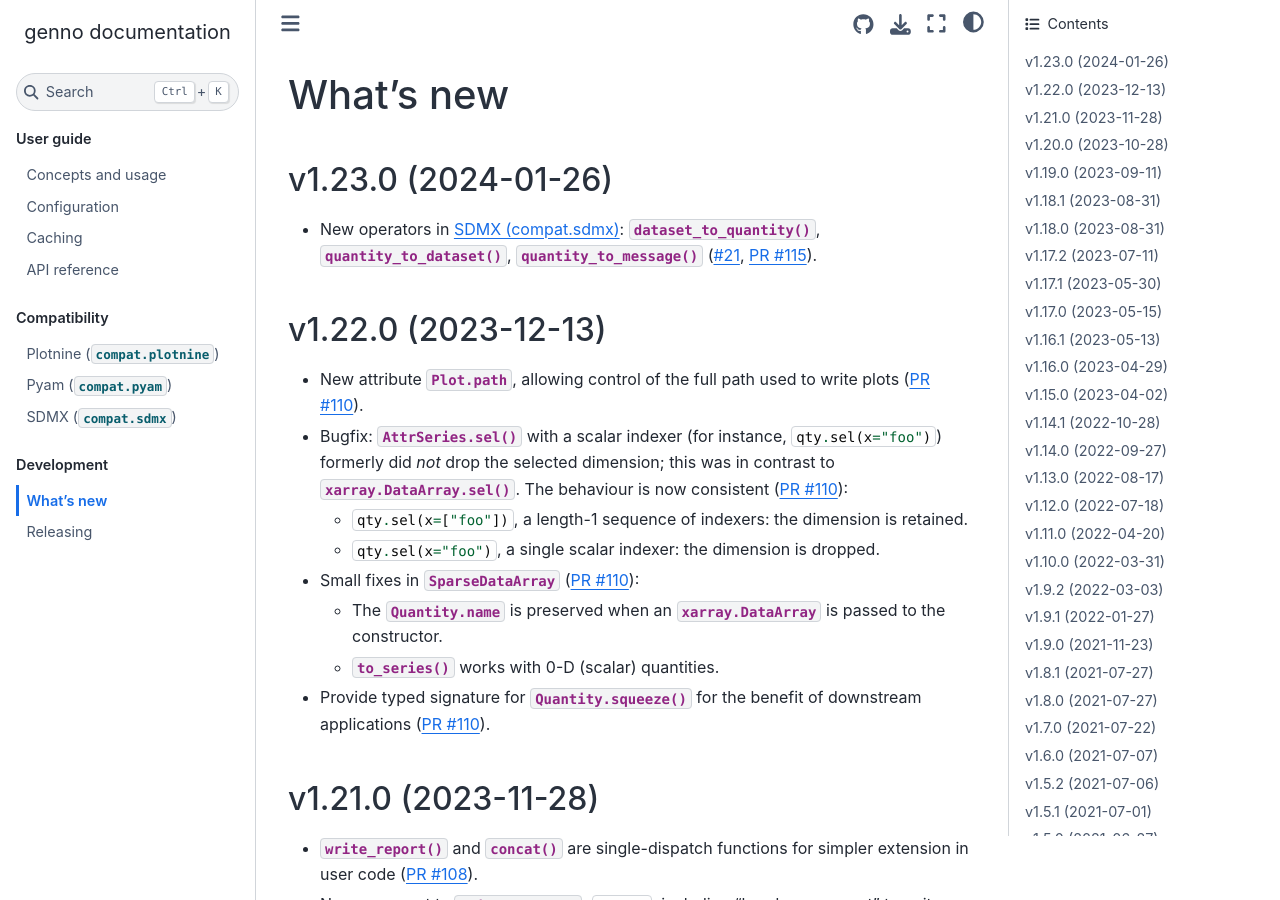
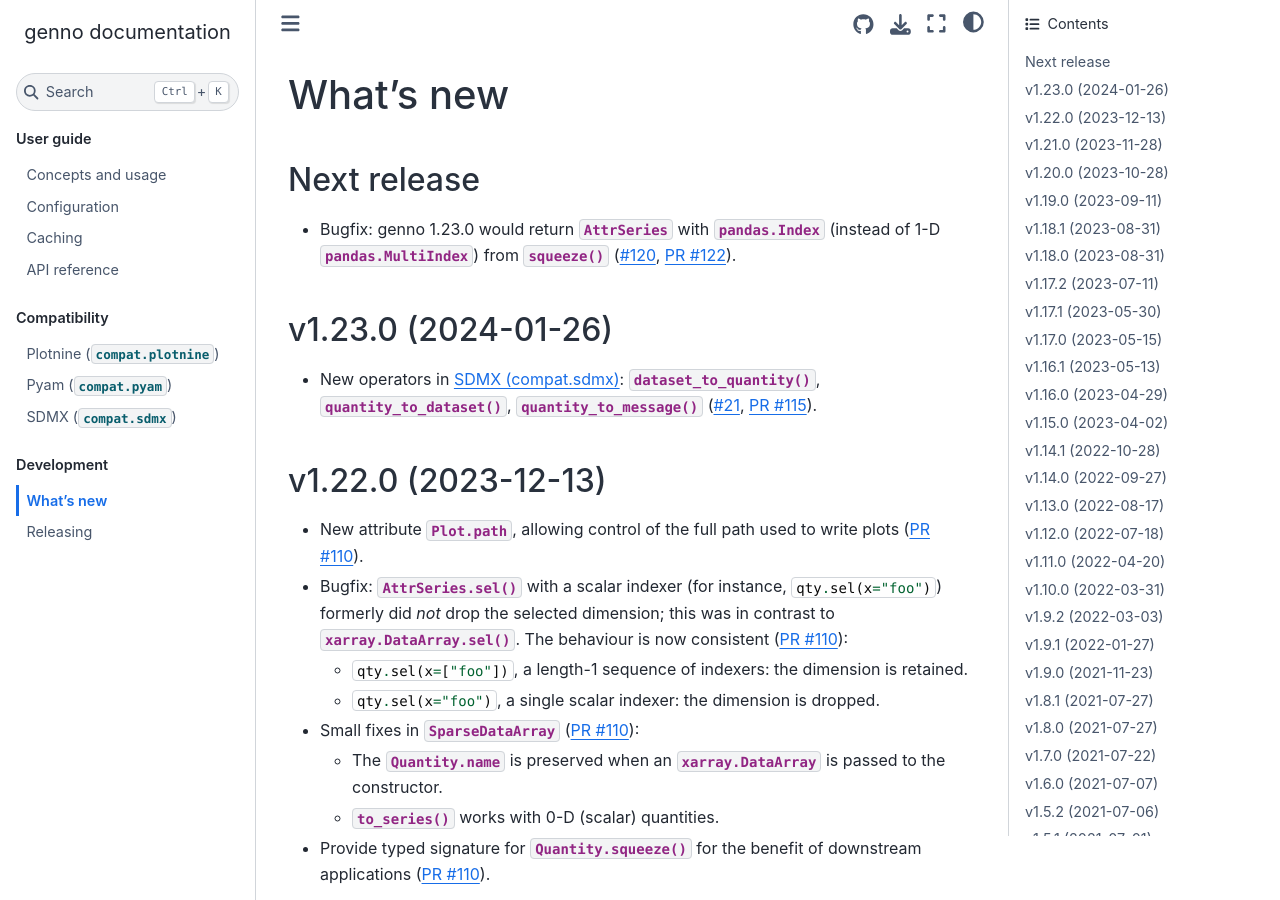
Before and after one commit to khaeru/genno, a Sphinx documentation site: the page built from doc/whatsnew.rst, in a window 1280 px wide and 900 px high. Built offline with Sphinx 7.4.7 and the Sphinx Book theme 1.1.4, drawn with Linux system fonts in a browser that asks for light colours.

Commit message:
Add #120, #122 to doc/whatsnew

```diff
--- a/doc/whatsnew.rst
+++ b/doc/whatsnew.rst
@@ -1,8 +1,10 @@
 What's new
 **********
 
-.. Next release
-.. ============
+Next release
+============
+
+- Bugfix: genno 1.23.0 would return :class:`.AttrSeries` with :class:`pandas.Index` (instead of 1-D :class:`pandas.MultiIndex`) from :meth:`~.AttrSeries.squeeze` (:issue:`120`, :pull:`122`).
 
 v1.23.0 (2024-01-26)
 ====================
```
